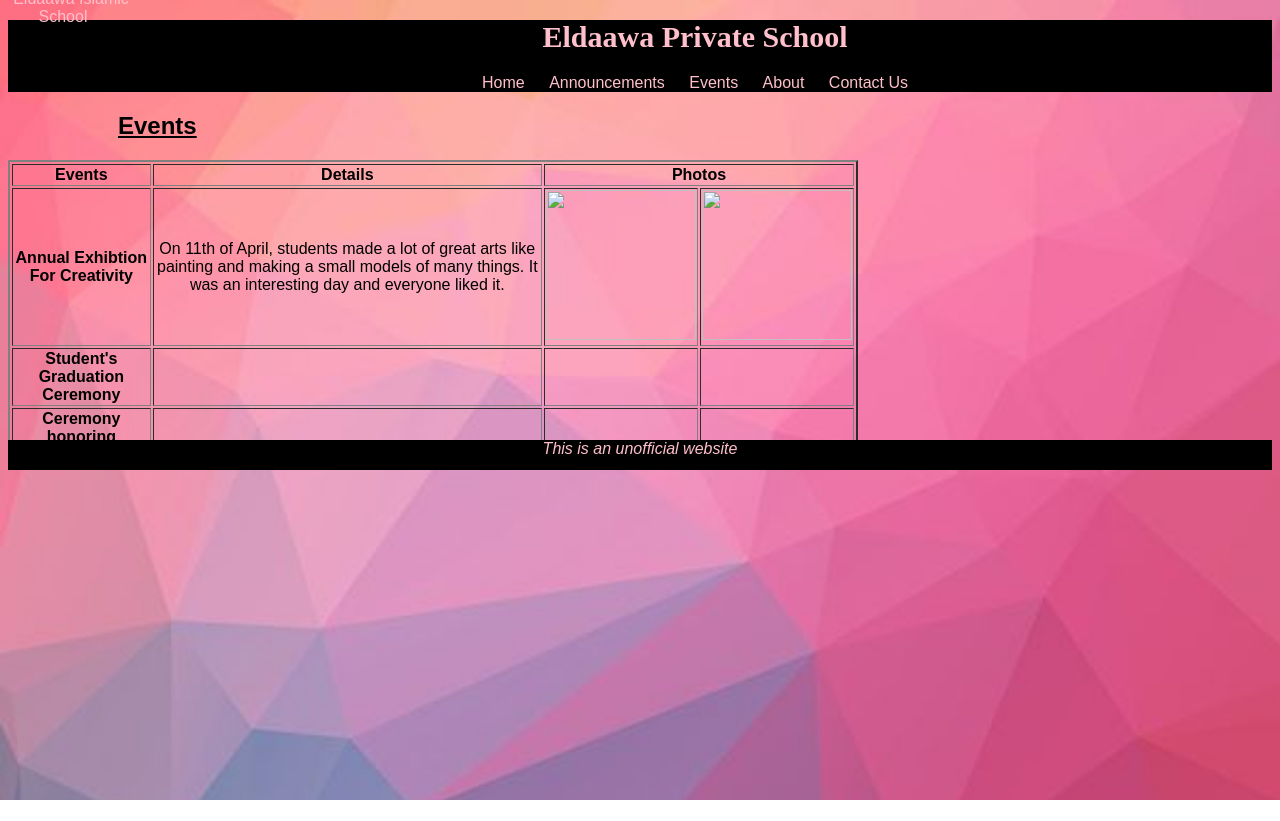
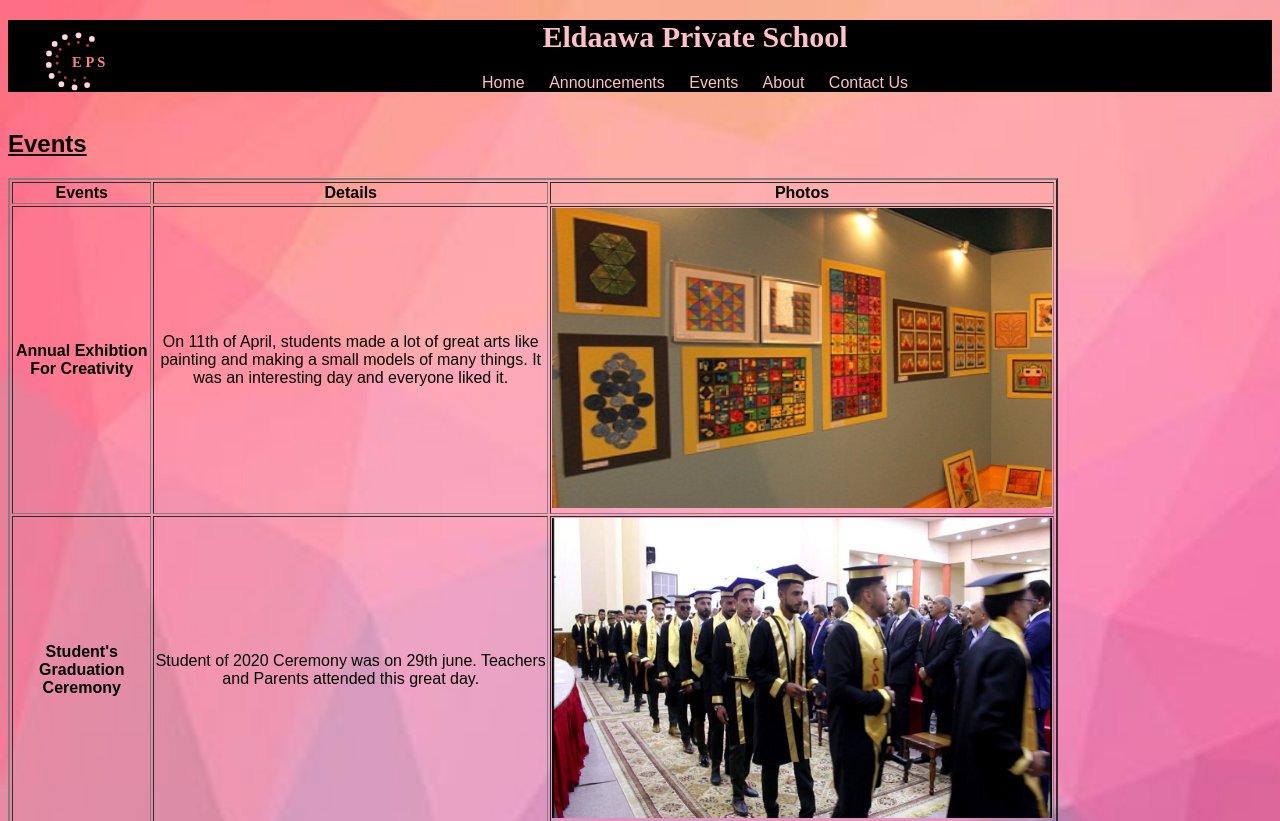
Before and after one commit to itu-itis/First-version-of-the-1st-website, a plain HTML site: page Events.html in a window 1280 px wide. Shown: the top 821 px of the page. Before the commit the page ends 800 px from the top, so only its background shows below. Drawn offline with Linux system fonts and the light colour scheme.

Commit message:
Assignment 1

```diff
--- a/Events.html
+++ b/Events.html
@@ -6,8 +6,8 @@
 
 	   <title>Events</title>
 
-	  <meta charset="utf-8">
-	   <link rel="icon" href="cover.jpg" type="image/x-icon">
+	   <meta charset="utf-8">
+	   <link rel="icon" href="logo.svg" type="image/x-icon">
 		<link rel="stylesheet"href="style.css"type="text/css"/>
 
 		<style>
@@ -18,7 +18,7 @@
       </head>
        <body>
 	   <header>
-		 <img class="logo" src='cover.jpg'alt='Eldaawa Islamic School'>
+		 <img class="logo" src='logo.svg'alt='Eldaawa Islamic School'>
         <h1>eldaawa private school</h1>
 
 		<a href="index.html">Home</a>
@@ -31,33 +31,34 @@
 
 		 <a href='contact-us.html'>Contact Us</a>
 		 </header>
+		 <br>
 	      <h2>Events</h2>
-	        <table border="2px double inset black" width="850" height="200">
+	        <table border="2px double inset black" width="1050" height="200">
 
 
 		  <thead>
 		    <tr>
 		    <td> Events </td>
 		    <td> Details </td>
-		    <td  colspan="2"> Photos </td>
+		    <td> Photos </td>
 
 		    </tr>
 		  </thead>
 
 		  <tbody>
-		    <tr >
+
+		  <tr >
 		    <th> Annual Exhibtion For Creativity </th>
 		    <td> On 11th of April, students made a lot of great arts like painting and making a small models of many things. It was an interesting day and everyone liked it.  </td>
-		    <td> <img src="exhibtion4.jpg" width='150'height="150"></td>
-			<td> <img src="exhibtion5.jpg" width="150"height="150"></td>
+		    <td> <img src="exhibtion-edited.jpg" width='500'height="300"></td>
 
 		    </tr>
 
 		   <tr>
 		   <th> Student's Graduation Ceremony </th>
-		   <td> </td>
-		   <td> </td>
-		   <td> </td>
+		   <td>  Student of 2020 Ceremony was on 29th june. Teachers and Parents attended this great day. </td>
+		   <td> <img src="graduation-edited.jpg" width='500'height="300"> </td>
+
 		  </tr>
 
 		  </tbody>
@@ -65,16 +66,18 @@
 		   <tr>
 
 		  <th> Ceremony honoring Students </th>
-		   <td> </td>
-		   <td> </td>
-		    <td> </td>
+		   <td> The manager of a school has given prizes to diligent students for their effort. </td>
+		   <td>  <img src="ceremony-edited.png" width='500'height="300"> </td>
+
 		  </tr>
 		  </tfoot>
 
 		</table>
-
-       </body>
-	    <footer>
+	     <br>
+		 <br>
+		  <footer>
 		 <em> This is an unofficial website </em>
 	   </footer>
+       </body>
+
 </html>
```
Also changed, not shown: arrow.svg (added), ceremony.jpg (added), exhibtion-edited.jpg (added), exhibtion.jpg (added), graduation-edited.jpg (added), graduation.jpg (added), logo.svg (added), map.jpg (added), profile-edited.png (added), profile.jpg (added), school-edited.jpg (added), school.jpg (added), 2 other files.
